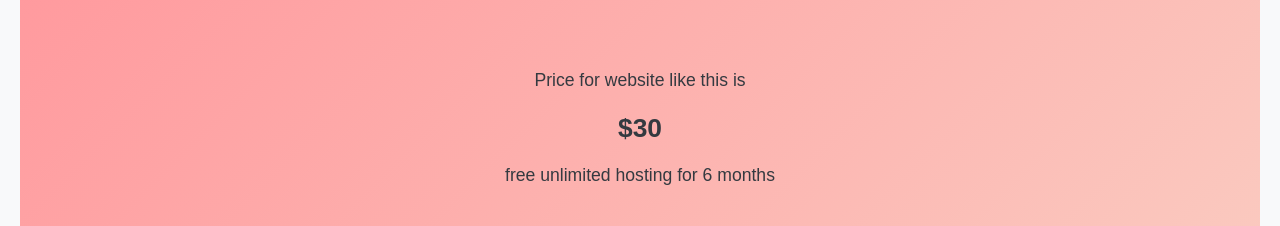
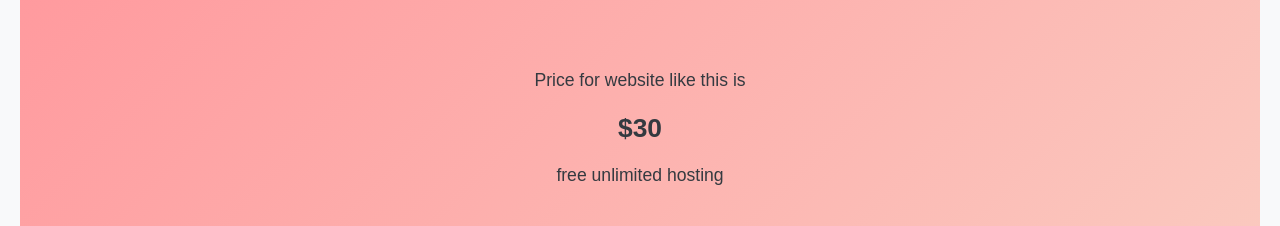
Before and after one commit to elcotech/Flexible, a React (Create React App) app: page / in a window 1280 px wide. Shown: the part 2587-2813 px from the top of the page. Built offline with nearby package versions, Linux system fonts and the light colour scheme.

Commit message:
ELCOTECH last

```diff
--- a/src/App.js
+++ b/src/App.js
@@ -110,7 +110,7 @@ function App() {
           </div>
         </section>
         <section className="section" id="contact">
-          <p>Price for website like this is <h1>$30</h1> free unlimited hosting for 6 months</p>
+          <p>Price for website like this is <h1>$30</h1> free unlimited hosting</p>
           <h2>{content.contact}</h2>
           <form className="contact-form" onSubmit={sendEmail}>
             <input type="text" name="user_name" placeholder="Your Name" required />
```
